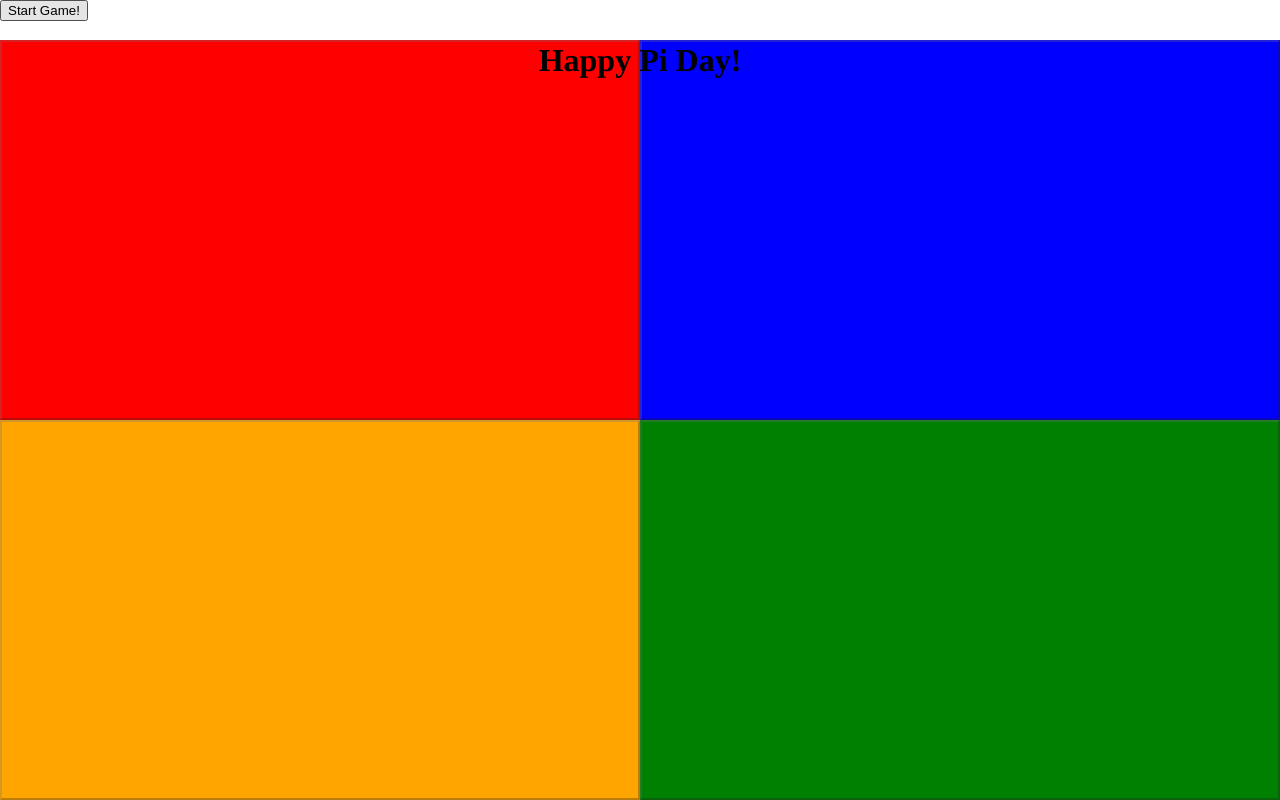
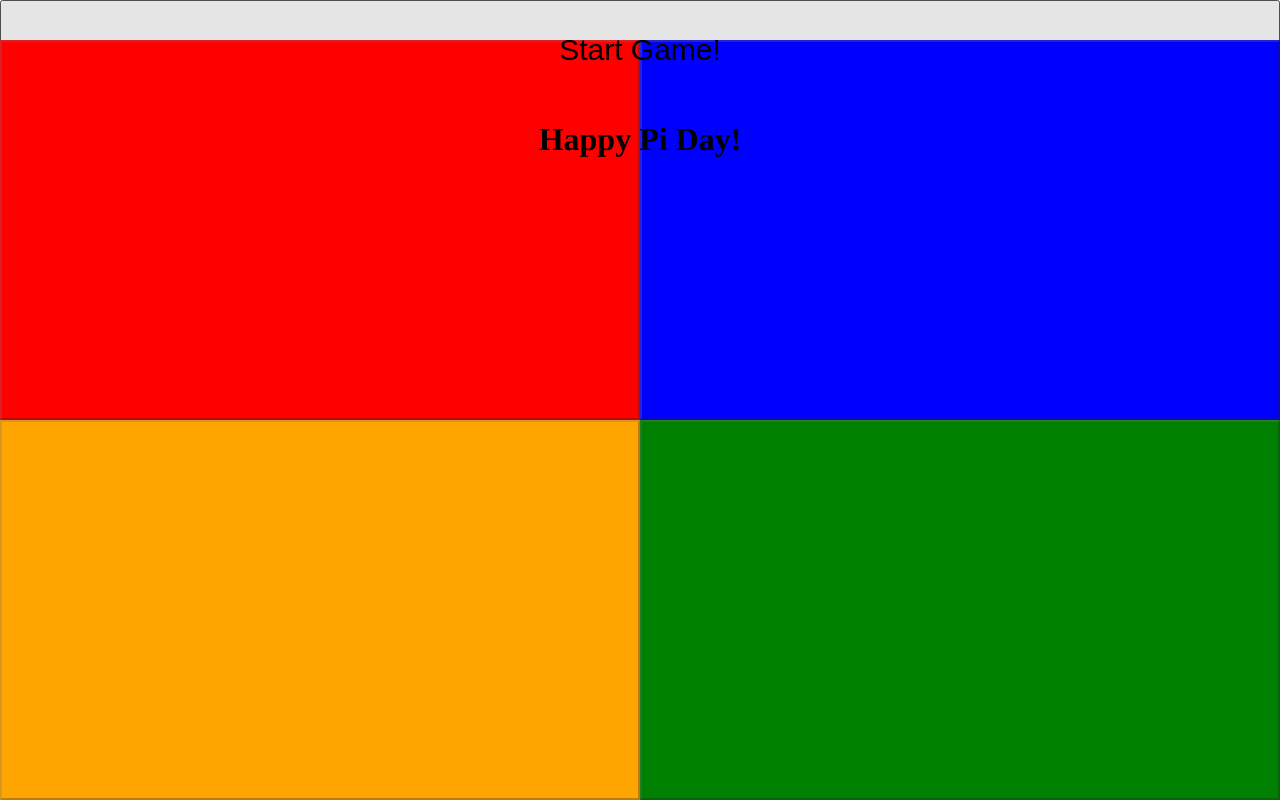
Before and after one commit to Michael2-3B/CC21, a plain HTML site: page index.html in a window 1280 px wide. Drawn offline with Linux system fonts and the light colour scheme.

Commit message:
Update styles.css

```diff
--- a/styles.css
+++ b/styles.css
@@ -32,7 +32,7 @@ body {
 .main-button {
 	cursor: pointer;
 	font-size: 72px;
-	text-align: right;
+	text-align: center;
 	color: white;
 	display: block;
 	width: 50%;
@@ -55,3 +55,11 @@ body {
 #q4 {
 	background-color: green;
 }
+
+#start{
+	cursor: pointer;
+	font-size: 30px;
+	display: block;
+	width: 100%;
+	height: 100px;
+}
```
